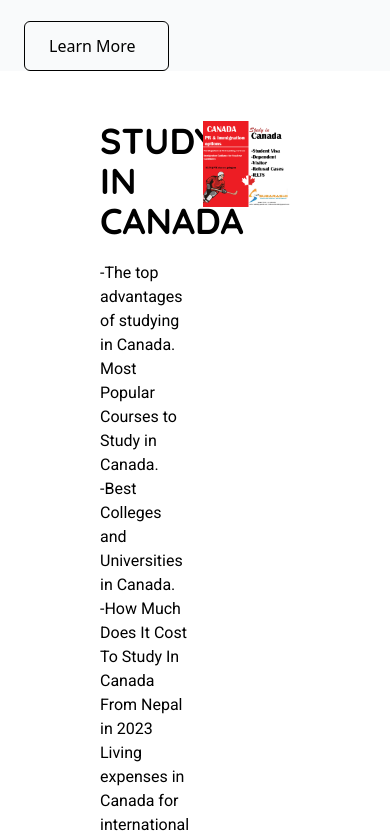
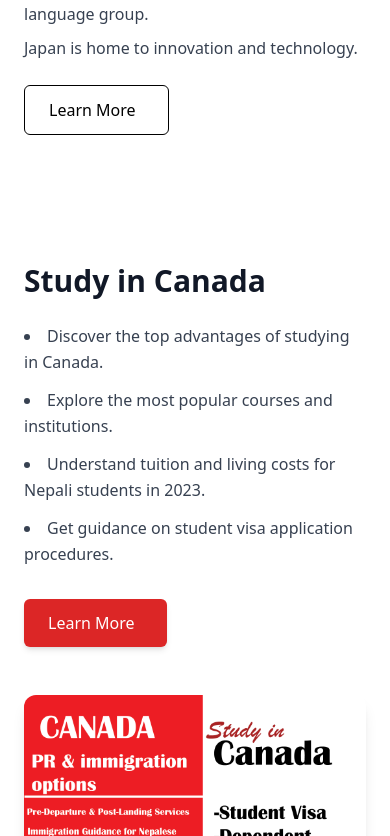
Before and after one commit to sujalamatya/React-SubarashiiAcademy, a React (Vite) app: page / in a window 390 px wide. Shown: the part 1748-2584 px from the top of the page. Built offline with nearby package versions, Linux system fonts and the light colour scheme.

Commit message:
feat: make study page responsive

```diff
--- a/src/Components/StudyInCanada.jsx
+++ b/src/Components/StudyInCanada.jsx
@@ -1,44 +1,51 @@
-import Canada from "../assets/Studycanada.png";
 import React, { useRef } from "react";
 import { motion, useInView } from "framer-motion";
+import Canada from "../assets/Studycanada.png";
+
 export default function StudyInCanada() {
   const ref = useRef();
-  const isInView = useInView(ref);
+  const isInView = useInView(ref, { once: true });
+
   return (
-    <>
-      <div className="grid gap-4 grid-cols-2 grid-rows-1 top-0 mt-[50px]">
+    <section className="py-16 px-6 bg-white">
+      <div className="max-w-6xl mx-auto grid md:grid-cols-2 gap-12 items-center">
+        {/* Text Content */}
         <motion.div
           ref={ref}
-          initial={{ opacity: 0, x: -200 }}
-          animate={isInView && { opacity: 1, x: 0 }}
+          initial={{ opacity: 0, x: -100 }}
+          animate={isInView ? { opacity: 1, x: 0 } : {}}
           transition={{ duration: 1 }}
-          className="self-center  ml-[6.25rem]"
         >
-          <h1 className="font-quicksand font-extrabold text-4xl">
-            STUDY IN<br></br> CANADA
-          </h1>
-          <p className="mt-5 font-roboto">
-            -The top advantages of studying in Canada. Most Popular Courses to
-            Study in Canada.<br></br> -Best Colleges and Universities in Canada.{" "}
-            <br></br>-How Much Does It Cost To Study In Canada From Nepal in
-            2023 Living expenses in Canada for international students.<br></br>{" "}
-            -Guide to Apply for a Canada Student Visa
-          </p>
-          <button className="p-3 mt-5 border border-solid border-black transition-all duration-300 ease-in-out hover:text-white hover:bg-red-600">
-            {" "}
-            Learn More <i className="fa fa-arrow-right"></i>
+          <h2 className="text-3xl md:text-4xl font-bold text-gray-900 mb-6">
+            Study in Canada
+          </h2>
+          <ul className="text-gray-700 space-y-3 text-base md:text-lg leading-relaxed list-disc list-inside">
+            <li>Discover the top advantages of studying in Canada.</li>
+            <li>Explore the most popular courses and institutions.</li>
+            <li>
+              Understand tuition and living costs for Nepali students in 2023.
+            </li>
+            <li>Get guidance on student visa application procedures.</li>
+          </ul>
+          <button className="mt-8 px-6 py-3 bg-red-600 text-white hover:bg-red-700 transition duration-300 font-medium rounded-md shadow-md">
+            Learn More <i className="fa fa-arrow-right ml-2" />
           </button>
         </motion.div>
+
+        {/* Image Content */}
         <motion.div
           ref={ref}
-          initial={{ opacity: 0, x: +200 }}
-          animate={isInView && { opacity: 1, x: 0 }}
+          initial={{ opacity: 0, x: 100 }}
+          animate={isInView ? { opacity: 1, x: 0 } : {}}
           transition={{ duration: 1 }}
-          className="mr-[6.25rem]"
         >
-          <img src={Canada} alt="coffie crop" />
+          <img
+            src={Canada}
+            alt="Study in Canada Illustration"
+            className="w-full h-auto rounded-xl shadow-lg"
+          />
         </motion.div>
       </div>
-    </>
+    </section>
   );
 }
--- a/src/Components/TopImage.jsx
+++ b/src/Components/TopImage.jsx
@@ -46,8 +46,8 @@
       </section>
 
       {/* Study in Japan Section */}
-      <section className=" px-6 bg-gray-50">
-        <div className="max-w-5xl mx-auto grid md:grid-cols-2 gap-12 items-center">
+      <section className="py-16 px-6 bg-white">
+        <div className="max-w-6xl mx-auto grid md:grid-cols-2 gap-12 items-center">
           <motion.div
             ref={ref}
             initial={{ opacity: 0, x: -100 }}
```
